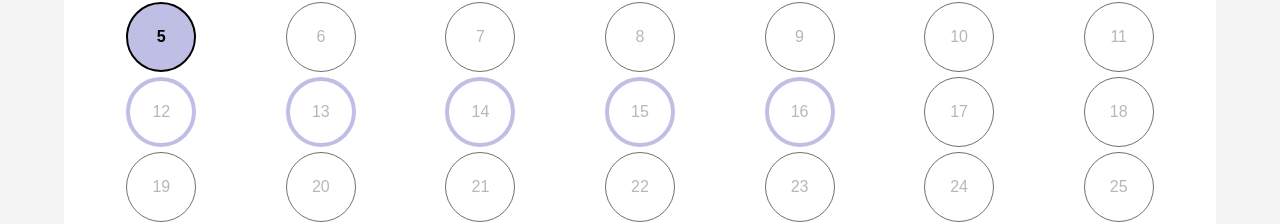
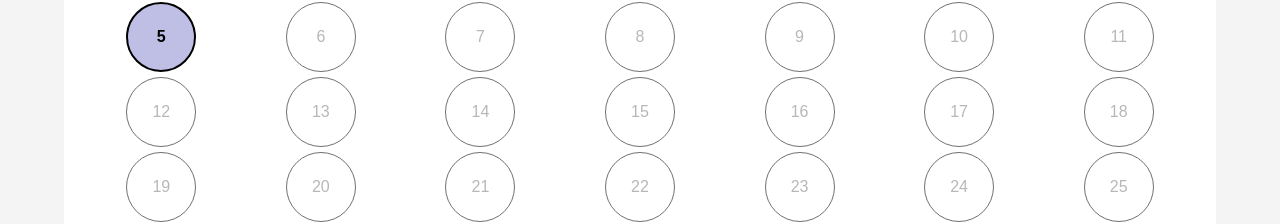
Before and after one commit to 42openproject/whatdidyoueat, a React (Create React App) app in the folder client/: page /main in a window 1280 px wide. Shown: the part 222-446 px from the top of the page. Built offline with nearby package versions, Linux system fonts and the light colour scheme; no server answers; data requests are answered from the project's data file.

Commit message:
FEAT #105 - calendar api 요청 추가

```diff
--- a/client/src/MainPageView/MainCalendar.js
+++ b/client/src/MainPageView/MainCalendar.js
@@ -3,10 +3,11 @@ import axios from 'axios';
 import Calendar from 'react-calendar';
 import '../stylesheets/MainCalendar.css';
 
-const MainCalendar = ({ setClickedDay }) => {
+const MainCalendar = ({ setClickedDay, testFlag, userNickname }) => {
   const [dateVal, setDateVal] = useState(new Date());
   const [monthVal, setMonthVal] = useState(new Date());
   const [postedDate, setPostedDate] = useState([]);
+  const [startedDate, setStartedDate] = useState(new Date('2020-01-01'));
 
   // 달력에서 날짜 선택
   const onClickDay = e => {
@@ -16,6 +17,7 @@ const MainCalendar = ({ setClickedDay }) => {
   const setPostedDay = allday => {
     // console.log(view);
     if (
+      postedDate.length &&
       postedDate.find(
         d =>
           d === allday.date.getDate() &&
@@ -29,16 +31,35 @@ const MainCalendar = ({ setClickedDay }) => {
   // test api 포스팅된 날짜 달력에 표시하기
   useEffect(async () => {
     try {
-      const response = await axios.get(
-        `http://localhost:8000/calendar/${monthVal.getMonth() + 1}`,
-      );
+      // test api
+      if (testFlag) {
+        const response = await axios.get(
+          `http://localhost:8000/calendar/${monthVal.getMonth() + 1}`,
+        );
+        // console.log(response.data.data);
+        setPostedDate(response.data.data);
+      } else if (userNickname) {
+        // 본 api
 
-      // console.log(response.data.data);
-      setPostedDate(response.data.data);
+        const y = monthVal.getFullYear();
+        const m =
+          monthVal.getMonth() < 10
+            ? `0${monthVal.getMonth() + 1}`
+            : monthVal.getMonth() + 1;
+        const { data } = await axios.get(
+          `${process.env.REACT_APP_API_URL}/calendar/${userNickname}?year=${y}&month=${m}`,
+        );
+        // console.log(data.data.date);
+        if (data.success) {
+          setPostedDate(data.data.date);
+          setStartedDate(data.data.startedAt);
+          console.log(data);
+        } else console.log('calendar api get false');
+      }
     } catch (e) {
       console.log(e.message);
     }
-  }, [monthVal]); // 월 화살표 눌러서 바꿀때마다 요청받도록
+  }, [monthVal, testFlag, userNickname]); // 월 화살표 눌러서 바꿀때마다 요청받도록
 
   // 달력 년.월 표시 포맷
   const testFormat = () => {
@@ -61,6 +82,7 @@ const MainCalendar = ({ setClickedDay }) => {
         // className="main-calendar"
         onChange={setDateVal}
         value={dateVal}
+        minDate={new Date(startedDate)}
         maxDate={new Date()}
         locale="en-US"
         onClickDay={onClickDay}
--- a/client/src/MainPageView/MainPage.js
+++ b/client/src/MainPageView/MainPage.js
@@ -3,7 +3,6 @@ import axios from 'axios';
 import Header from '../components/Header';
 import NaviBar from '../components/NaviBar';
 import '../stylesheets/MainPage.css';
-import PostList from './PostList';
 import PostTitle from './PostTitle';
 import Calendar from './MainCalendar';
 import MainFollow from './MainFollow';
@@ -47,7 +46,12 @@ function MainPage() {
       <Header />
       <div className="main-container">
         <section className="main-calendar-wrap">
-          <Calendar clickedDay={clickedDay} setClickedDay={setClickedDay} />
+          <Calendar
+            clickedDay={clickedDay}
+            setClickedDay={setClickedDay}
+            testFlag={testFlag}
+            userNickname={userNickname}
+          />
         </section>
         <MainFollow />
         <section className="main-posts-container">
```
